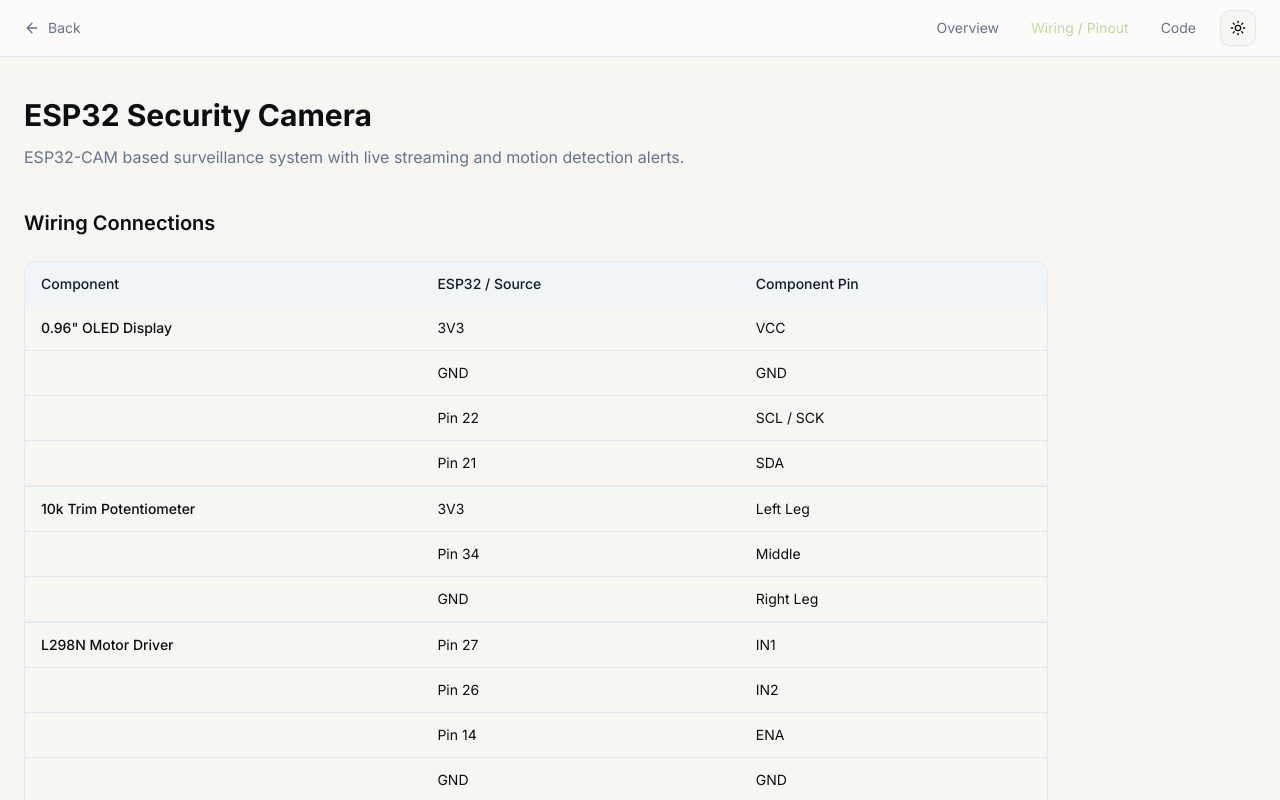
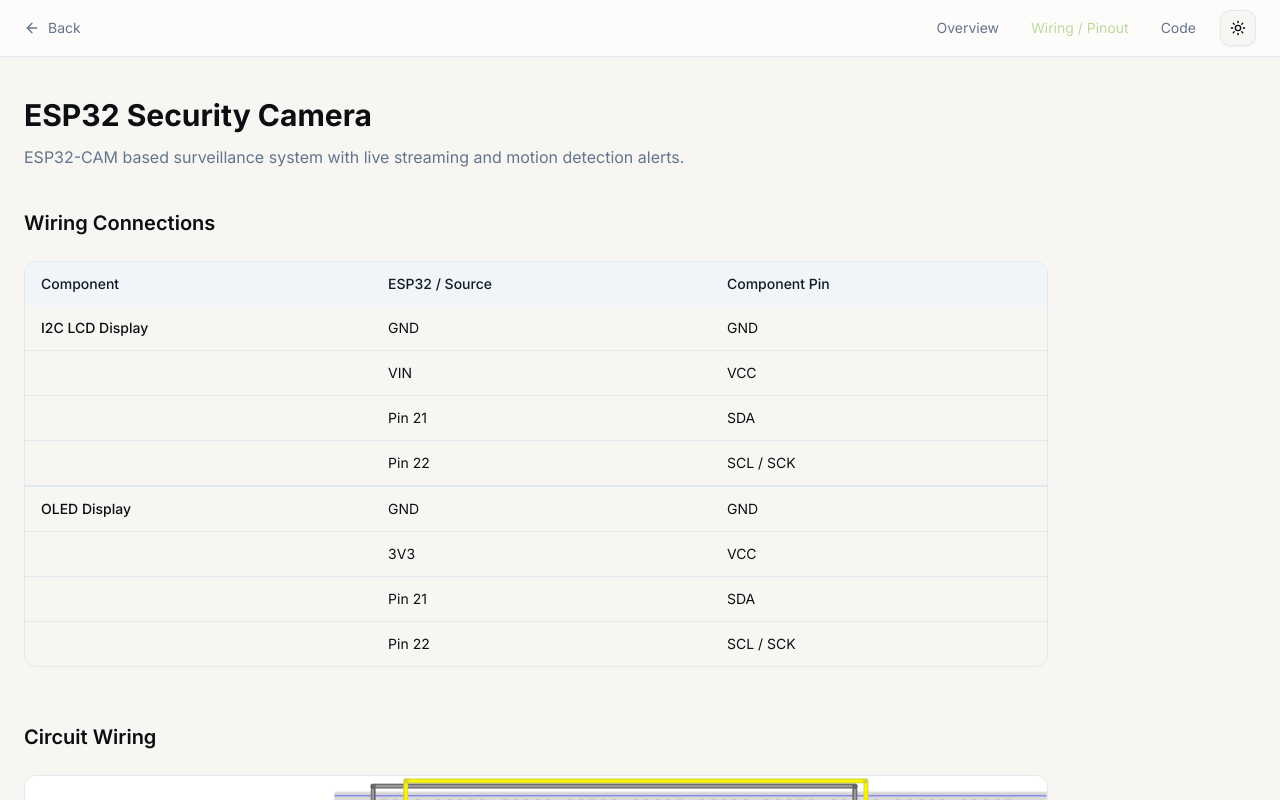
Before and after one commit to Reiji74/portfolio, a Next.js app: page /projects/esp32-security-camera in a window 1280 px wide. Both pictures are taken after a click on the button "Wiring / Pinout". Shown: the top 800 px of the page. Built offline with nearby package versions, Linux system fonts and the light colour scheme.

Commit message:
2nd project

```diff
--- a/src/app/projects/[id]/page.tsx
+++ b/src/app/projects/[id]/page.tsx
@@ -204,94 +204,48 @@
                   </tr>
                 </thead>
                 <tbody className="divide-y divide-border">
-                  {/* OLED Display */}
+                  {/* I2C LCD Display */}
                   <tr>
-                    <td className="px-4 py-3 font-medium text-foreground">0.96" OLED Display</td>
-                    <td className="px-4 py-3">3V3</td>
+                    <td className="px-4 py-3 font-medium text-foreground">I2C LCD Display</td>
+                    <td className="px-4 py-3">GND</td>
+                    <td className="px-4 py-3">GND</td>
+                  </tr>
+                  <tr>
+                    <td className="px-4 py-3"></td>
+                    <td className="px-4 py-3">VIN</td>
                     <td className="px-4 py-3">VCC</td>
                   </tr>
                   <tr>
                     <td className="px-4 py-3"></td>
-                    <td className="px-4 py-3">GND</td>
-                    <td className="px-4 py-3">GND</td>
+                    <td className="px-4 py-3">Pin 21</td>
+                    <td className="px-4 py-3">SDA</td>
                   </tr>
                   <tr>
                     <td className="px-4 py-3"></td>
                     <td className="px-4 py-3">Pin 22</td>
                     <td className="px-4 py-3">SCL / SCK</td>
                   </tr>
+
+                  {/* OLED Display */}
+                  <tr className="border-t-2 border-border">
+                    <td className="px-4 py-3 font-medium text-foreground">OLED Display</td>
+                    <td className="px-4 py-3">GND</td>
+                    <td className="px-4 py-3">GND</td>
+                  </tr>
+                  <tr>
+                    <td className="px-4 py-3"></td>
+                    <td className="px-4 py-3">3V3</td>
+                    <td className="px-4 py-3">VCC</td>
+                  </tr>
                   <tr>
                     <td className="px-4 py-3"></td>
                     <td className="px-4 py-3">Pin 21</td>
                     <td className="px-4 py-3">SDA</td>
                   </tr>
-
-                  {/* 10k Trim Pot */}
-                  <tr className="border-t-2 border-border">
-                    <td className="px-4 py-3 font-medium text-foreground">10k Trim Potentiometer</td>
-                    <td className="px-4 py-3">3V3</td>
-                    <td className="px-4 py-3">Left Leg</td>
-                  </tr>
                   <tr>
                     <td className="px-4 py-3"></td>
-                    <td className="px-4 py-3">Pin 34</td>
-                    <td className="px-4 py-3">Middle</td>
-                  </tr>
-                  <tr>
-                    <td className="px-4 py-3"></td>
-                    <td className="px-4 py-3">GND</td>
-                    <td className="px-4 py-3">Right Leg</td>
-                  </tr>
-
-                  {/* L298N */}
-                  <tr className="border-t-2 border-border">
-                    <td className="px-4 py-3 font-medium text-foreground">L298N Motor Driver</td>
-                    <td className="px-4 py-3">Pin 27</td>
-                    <td className="px-4 py-3">IN1</td>
-                  </tr>
-                  <tr>
-                    <td className="px-4 py-3"></td>
-                    <td className="px-4 py-3">Pin 26</td>
-                    <td className="px-4 py-3">IN2</td>
-                  </tr>
-                  <tr>
-                    <td className="px-4 py-3"></td>
-                    <td className="px-4 py-3">Pin 14</td>
-                    <td className="px-4 py-3">ENA</td>
-                  </tr>
-                  <tr>
-                    <td className="px-4 py-3"></td>
-                    <td className="px-4 py-3">GND</td>
-                    <td className="px-4 py-3">GND</td>
-                  </tr>
-                  <tr>
-                    <td className="px-4 py-3"></td>
-                    <td className="px-4 py-3">VIN / 5V</td>
-                    <td className="px-4 py-3">5V</td>
-                  </tr>
-
-                  {/* Battery */}
-                  <tr className="border-t-2 border-border">
-                    <td className="px-4 py-3 font-medium text-foreground">6V External Battery</td>
-                    <td className="px-4 py-3">+ve Battery</td>
-                    <td className="px-4 py-3">12V (on L298N)</td>
-                  </tr>
-                  <tr>
-                    <td className="px-4 py-3"></td>
-                    <td className="px-4 py-3">-ve Battery</td>
-                    <td className="px-4 py-3">GND (on L298N)</td>
-                  </tr>
-
-                  {/* DC Motor */}
-                  <tr className="border-t-2 border-border">
-                    <td className="px-4 py-3 font-medium text-foreground">DC Motor</td>
-                    <td className="px-4 py-3">OUT1 (on L298N)</td>
-                    <td className="px-4 py-3">Motor Terminal 1</td>
-                  </tr>
-                  <tr>
-                    <td className="px-4 py-3"></td>
-                    <td className="px-4 py-3">OUT2 (on L298N)</td>
-                    <td className="px-4 py-3">Motor Terminal 2</td>
+                    <td className="px-4 py-3">Pin 22</td>
+                    <td className="px-4 py-3">SCL / SCK</td>
                   </tr>
                 </tbody>
               </table>
```
